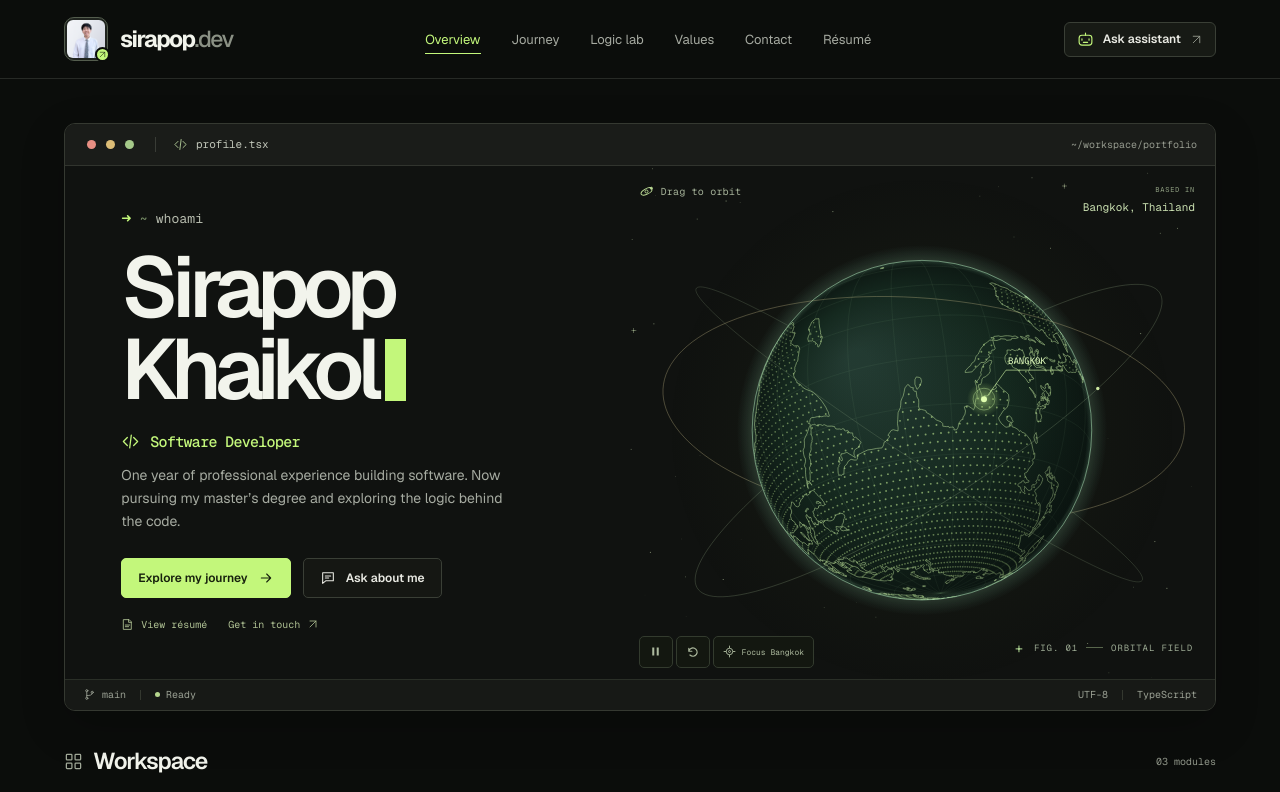
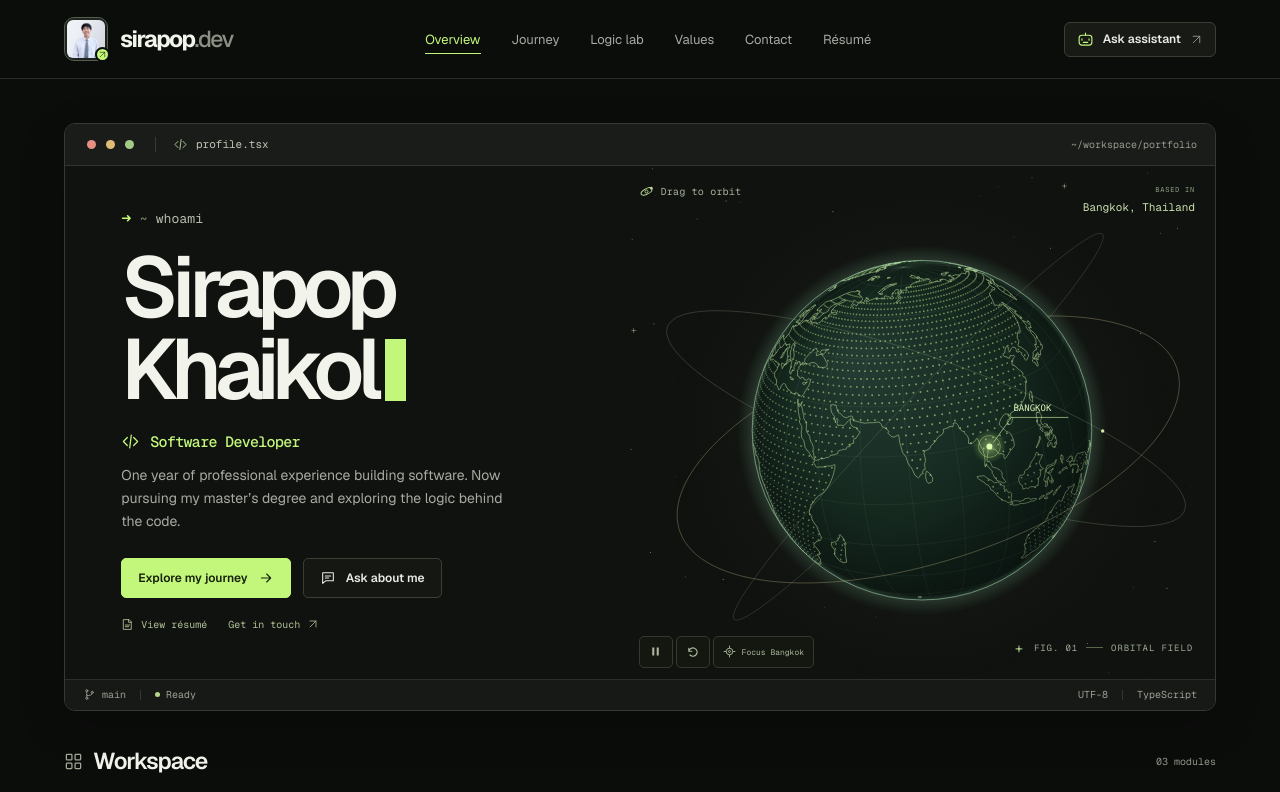
Before and after one commit to sirapopkhaikol-dev/sirapop-portfolio.github.io, a Next.js app: page / in a window 1280 px wide. Shown: the top 792 px of the page. Built offline with nearby package versions, Linux system fonts and the light colour scheme.

Commit message:
Update Site source

```diff
--- a/components/OrbitalScene.tsx
+++ b/components/OrbitalScene.tsx
@@ -88,8 +88,8 @@ export default function OrbitalScene({ suspended = false }: { suspended?: boolea
     }
     function moveDrag(event: PointerEvent) {
       if (!drag || drag.id !== event.pointerId) return;
-      yaw += (event.clientX - drag.x) * .009;
-      pitch = clampPitch(pitch + (event.clientY - drag.y) * .008);
+      yaw -= (event.clientX - drag.x) * .009;
+      pitch = clampPitch(pitch - (event.clientY - drag.y) * .008);
       drag.x = event.clientX;
       drag.y = event.clientY;
       if (!running) paint();
@@ -102,10 +102,10 @@ export default function OrbitalScene({ suspended = false }: { suspended?: boolea
     }
     function keyboard(event: KeyboardEvent) {
       switch (event.key) {
-        case "ArrowLeft": yaw -= .13; break;
-        case "ArrowRight": yaw += .13; break;
-        case "ArrowUp": pitch = clampPitch(pitch - .11); break;
-        case "ArrowDown": pitch = clampPitch(pitch + .11); break;
+        case "ArrowLeft": yaw += .13; break;
+        case "ArrowRight": yaw -= .13; break;
+        case "ArrowUp": pitch = clampPitch(pitch + .11); break;
+        case "ArrowDown": pitch = clampPitch(pitch - .11); break;
         default: return;
       }
       event.preventDefault();
--- a/components/orbitalGeometry.ts
+++ b/components/orbitalGeometry.ts
@@ -83,7 +83,8 @@ export function drawOrbit(ctx: CanvasRenderingContext2D, width: number, height:
   const ox = width * .505, oy = height * .515;
   const project = ([x,y,z]: Point): Point => {
     const a = x*cy-y*sy, b = x*sy+y*cy;
-    const h = b*cp-z*sp, depth = b*sp+z*cp;
+    // Geographic north must point up before converting to canvas's downward Y.
+    const h = z*sp-b*cp, depth = b*sp+z*cp;
     const zoom = scale * 6.8 / (6.8-depth);
     return [ox+(a*cr-h*sr)*zoom, oy-(a*sr+h*cr)*zoom, depth];
   };
--- a/package.json
+++ b/package.json
@@ -6,7 +6,8 @@
     "dev": "next dev",
     "build": "next build",
     "start": "next start",
-    "typecheck": "tsc --noEmit"
+    "typecheck": "tsc --noEmit",
+    "test:orbit": "node --test scripts/orbital-orientation.test.cjs"
   },
   "dependencies": {
     "geist": "1",
```
Also changed, not shown: public/earth-orbital-field.svg, 1 other file (tests, documents, lock files or other folders).
